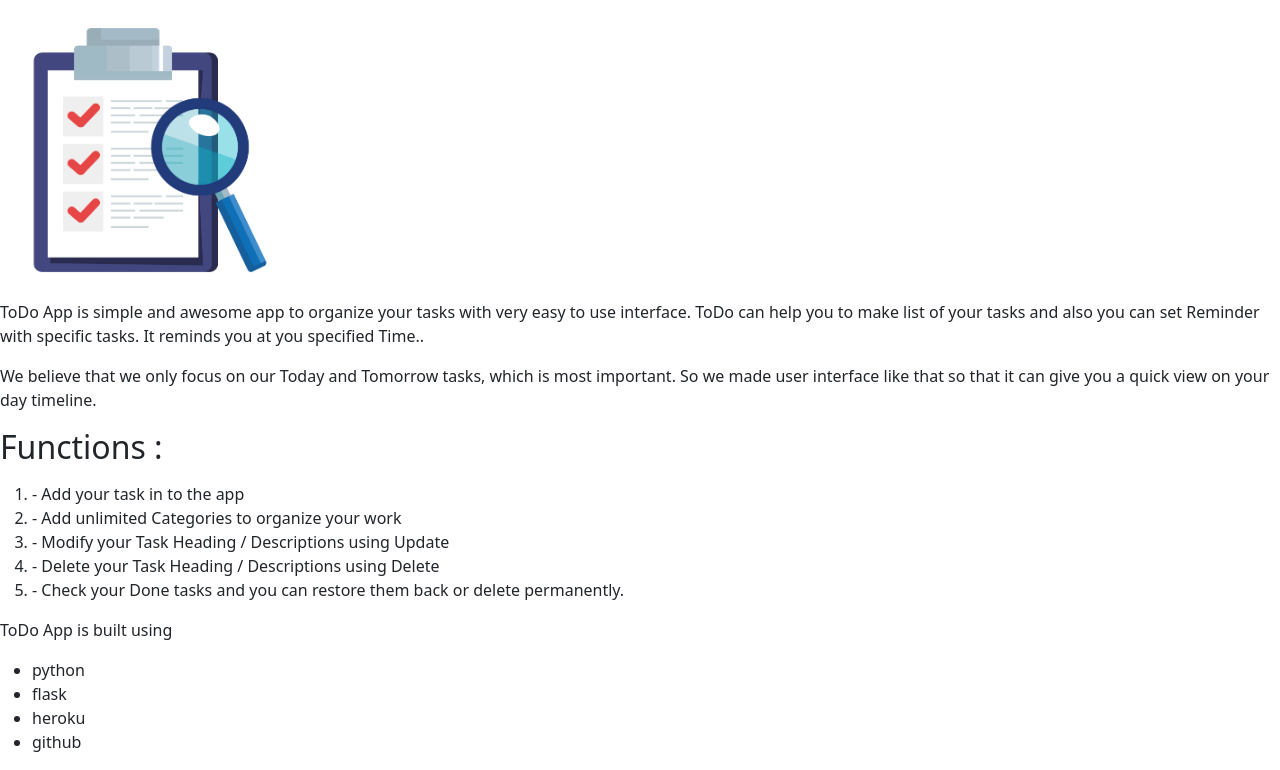
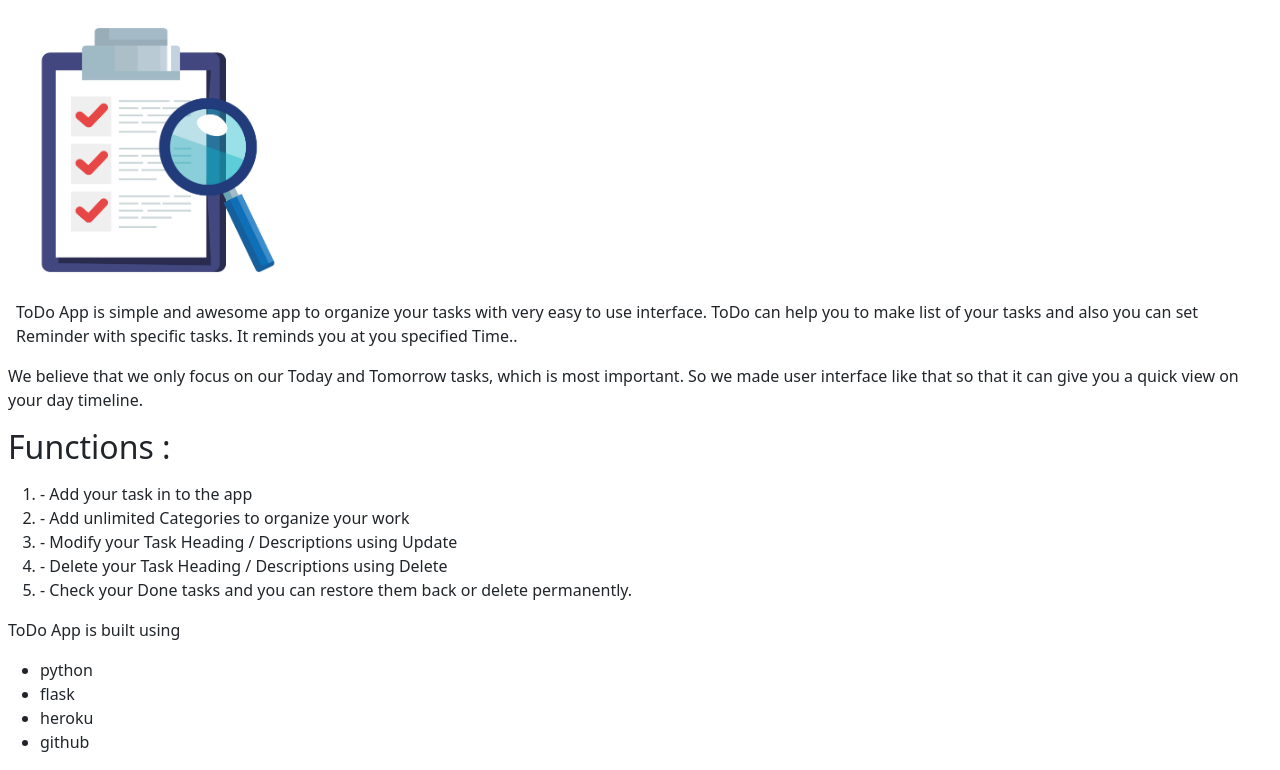
Before and after one commit to vanamala-19/todo-vanamala, a Flask app: page /about in a window 1280 px wide. Shown: the part 76-846 px from the top of the page. Run offline with Flask 2, Linux system fonts and the light colour scheme.

Commit message:
Update about.html

```diff
--- a/templates/about.html
+++ b/templates/about.html
@@ -1,11 +1,11 @@
 {% extends 'base.html' %}
 {% block title %}ABOUT{% endblock title %}
 {% block body %}
-<div>
+<div class ="mx-2">
     <img src="../static/img/about.jpg" width ="300px" alt="...">
     <div>
-      <p class="card-text">ToDo App is simple and awesome app to organize your tasks with very easy to use interface. ToDo can help you to make list of your tasks and also you can set Reminder with specific tasks. It reminds you at you specified Time..</p>
-      <p class="card-text"></p>
+      <p class="card-text mx-2">ToDo App is simple and awesome app to organize your tasks with very easy to use interface. ToDo can help you to make list of your tasks and also you can set Reminder with specific tasks. It reminds you at you specified Time..</p>
+      <p class="card-text mx-2"></p>
         We believe that we only focus on our Today and Tomorrow tasks, which is most important. So we made user interface like that so that it can give you a quick view on your day timeline.
       </p>
       <h2  class="card-text">Functions :</h2>
```
